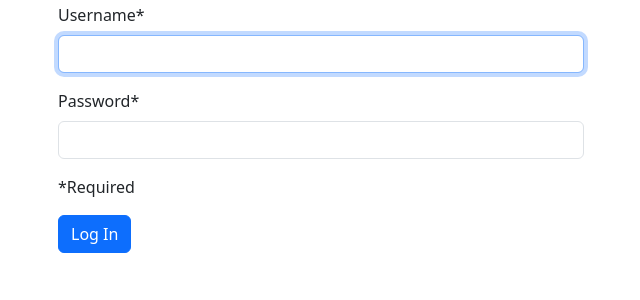
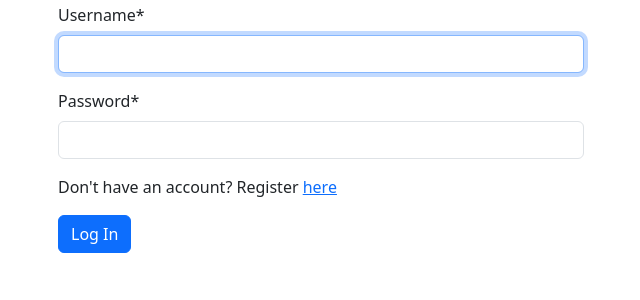
Before and after one commit to MrDaPoyo/stilbe, a Django app: page /accounts/login/ in a window 1280 px wide. Shown: the part 295-595 px from the top of the page, without its empty margins (319-959 px from the left). Run offline with Django 5.2, Linux system fonts and the light colour scheme; some libraries are stand-ins or nearby versions.

Commit message:
Update login and signup pages with additional links

```diff
--- a/project/templates/registration/login.html
+++ b/project/templates/registration/login.html
@@ -9,7 +9,7 @@
             <form method="post">
                 {% csrf_token  %}
                 {{ form|crispy }}
-                <p>*Required</p>
+                <p>Don't have an account? Register <a href="{% url 'register' %}">here</a></p>
                 <button type="submit" class="btn btn-primary">Log In</button>
             </form>
         </div>
--- a/project/templates/signup.html
+++ b/project/templates/signup.html
@@ -10,6 +10,7 @@
         <form method="post">
             {% csrf_token  %}
             {{ form|crispy }}
+            <p>Have an account? Login <a href="{% url 'login' %}">here</a></p>
             <button type="submit" class="btn btn-primary">Register</button>
         </form>
     </div>
```
